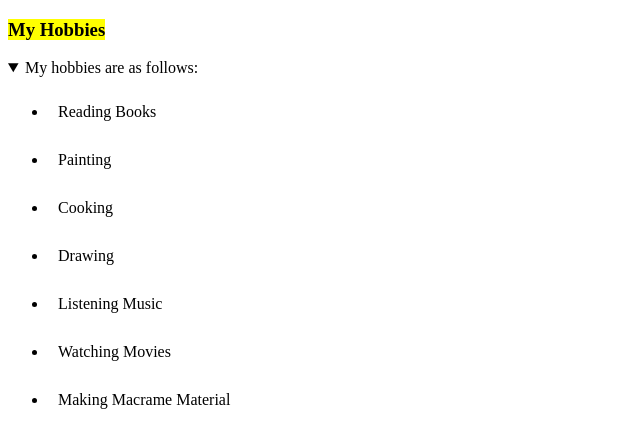
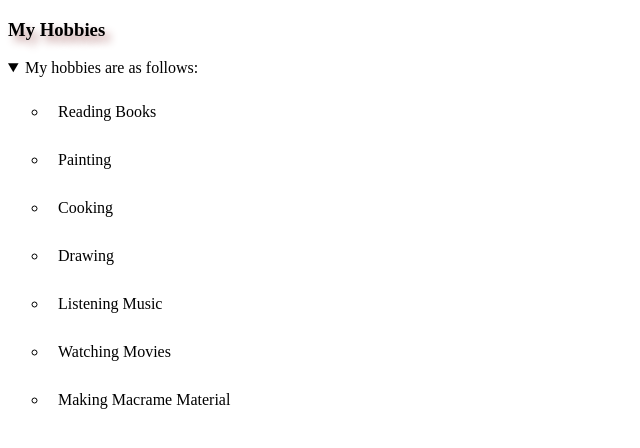
Before and after one commit to aratikumbhar/MyProfile, a plain HTML site: page hobbies.html in a window 1280 px wide. Both pictures are taken after a click on the heading "My hobbies are as follows:". Shown: the whole page, without its empty margins (0-640 px from the left). Drawn offline with Linux system fonts and the light colour scheme.

Commit message:
modified hobbies page
modified hobbies page

```diff
--- a/hobbies.html
+++ b/hobbies.html
@@ -6,10 +6,16 @@
       li {
         padding: 10px 10px 20px 10px;
       }
+      ul {
+        list-style-type: circle;
+      }
+      h3 {
+        text-shadow: 5px 6px 8px rgb(182, 133, 133);
+      }
     </style>
   </head>
   <body>
-    <h3><mark> My Hobbies </mark></h3>
+    <h3> My Hobbies </h3>
     <details>
       <summary>My hobbies are as follows:</summary>
       <ul>
```
